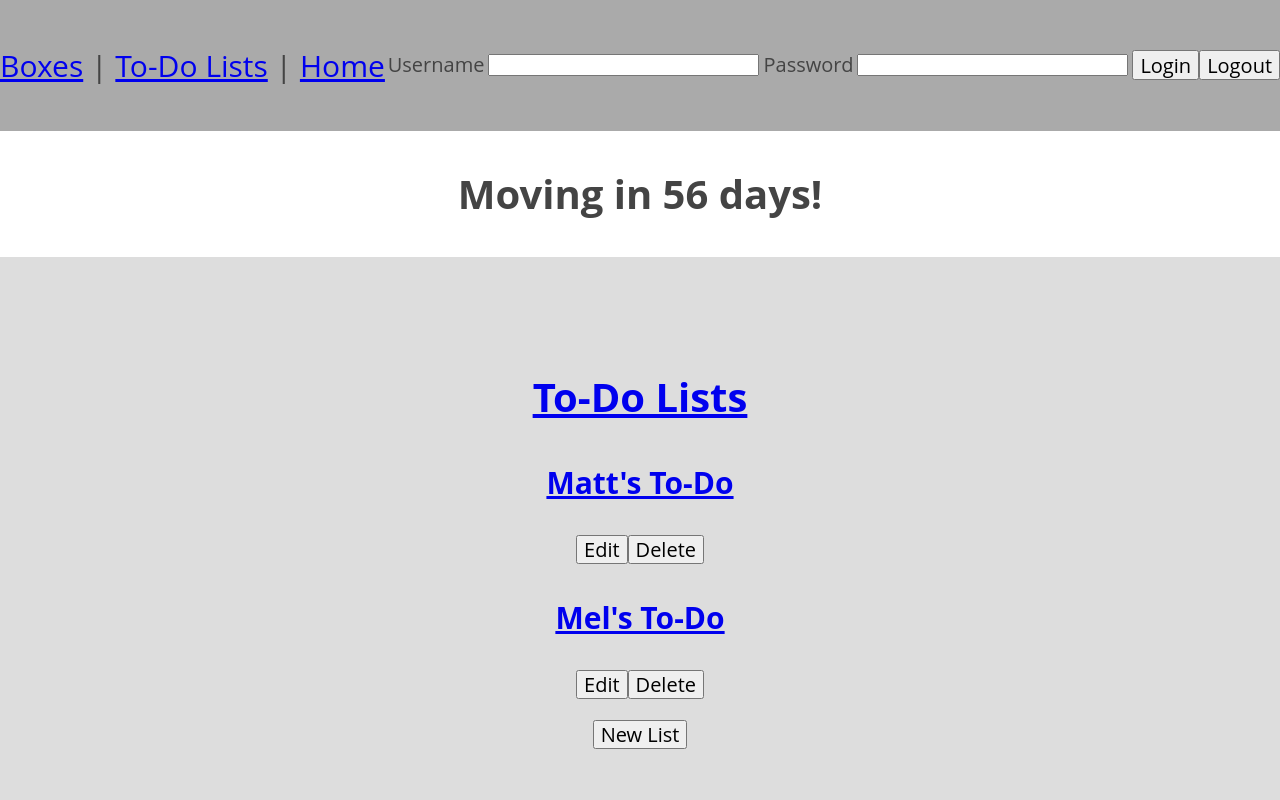
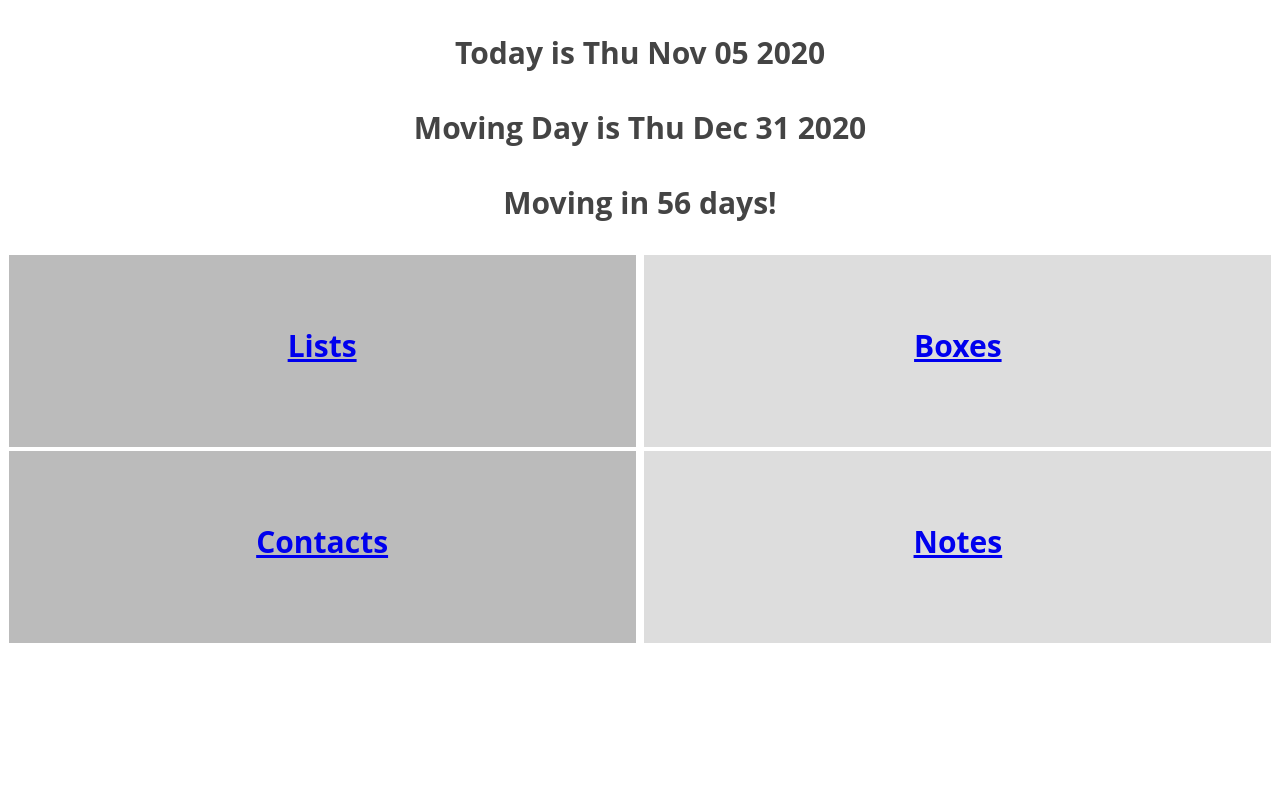
Before and after one commit to matt-ros/moving-day-client, a React (Create React App) app: page /homepage in a window 1280 px wide. Shown: the top 800 px of the page. Built offline with nearby package versions, Linux system fonts and the light colour scheme.

Commit message:
Update static app per user feedback
Added today's date and moving date to Countdown component.  Homepage
component no longer displays other components, just links to them.

```diff
--- a/src/App.js
+++ b/src/App.js
@@ -16,7 +16,10 @@ class App extends React.Component {
   render() {
     return (
       <>
-        <Route path='/' component={Nav} />
+        <Switch>
+          <Route path='/homepage' />
+          <Route path='/' component={Nav} />
+        </Switch>
         <main className='App'>
           <Switch>
             <Route exact path='/' component={LandingPage} />
--- a/src/Countdown/Countdown.js
+++ b/src/Countdown/Countdown.js
@@ -8,8 +8,10 @@ class Countdown extends React.Component {
     const diffInDays = diffInMilliseconds / (1000 * 60 * 60 * 24);
 
     return (
-      <header>
-        <h2>Moving in {diffInDays} days!</h2>
+      <header className='countdown'>
+        <h3>Today is {today.toDateString()}</h3>
+        <h3>Moving Day is {movingDay.toDateString()}</h3>
+        <h3>Moving in {diffInDays} days!</h3>
       </header>
     )
   }
--- a/src/Nav/Nav.js
+++ b/src/Nav/Nav.js
@@ -2,30 +2,39 @@ import React from 'react';
 import { Link } from 'react-router-dom';
 
 class Nav extends React.Component {
-  handleSubmit = e => {
+  handleClickLogin = e => {
     e.preventDefault();
     const { username, password } = e.target;
     username.value = '';
     password.value = '';
     this.props.history.push('/homepage');
   }
+
+  handleClickLogout = e => {
+    e.preventDefault();
+    this.props.history.push('/');
+  }
   render() {
     return (
       <nav>
         <p className='unit'>
-          <Link to='/boxes'>Boxes</Link> |
+          <Link to='/homepage'>Home</Link> |
           {' '}
           <Link to='/lists'>To-Do Lists</Link> |
           {' '}
-          <Link to='/homepage'>Home</Link>
+          <Link to='/boxes'>Boxes</Link> |
+          {' '}
+          <Link to='/contacts'>Contacts</Link> |
+          {' '}
+          <Link to='/notes'>Notes</Link>
         </p>
-        <form className="login-form" onSubmit={this.handleSubmit}>
+        <form className="login-form" onSubmit={this.handleClickLogin}>
           <label htmlFor="username">Username</label>{' '}
           <input type="text" name="username" id="username" /><br />
           <label htmlFor="password">Password</label>{' '}
           <input type="password" name="password" id="password" />{' '}
           <button type="submit">Login</button>
-          <button type='button' onClick={e => this.props.history.push('/')}>Logout</button>
+          <button type='button' onClick={this.handleClickLogout}>Logout</button>
         </form>
       </nav>
     )
--- a/src/UserHomepage/UserHomepage.js
+++ b/src/UserHomepage/UserHomepage.js
@@ -1,6 +1,5 @@
 import React from 'react';
-import BoxesPage from '../BoxesPage/BoxesPage';
-import ListsPage from '../ListsPage/ListsPage';
+import { Link } from 'react-router-dom';
 import Countdown from '../Countdown/Countdown';
 
 class UserHomepage extends React.Component {
@@ -9,9 +8,39 @@ class UserHomepage extends React.Component {
       <>
         <Countdown moving_date={this.props.STORE.moving_date} />
 
-        <ListsPage lists={this.props.STORE.lists} />
+        <div className='links'>
+          <Link to={'/lists'}>
+            <section>
+              <h3>
+                Lists
+              </h3>
+            </section>
+          </Link>
 
-        <BoxesPage boxes={this.props.STORE.boxes} />
+          <Link to={'/boxes'}>
+            <section>
+              <h3>
+                Boxes
+              </h3>
+            </section>
+          </Link>
+
+          <Link to={'/contacts'}>
+            <section>
+              <h3>
+                  Contacts
+              </h3>
+            </section>
+          </Link>
+
+          <Link to={'/notes'}>
+            <section>
+              <h3>
+                  Notes
+              </h3>
+            </section>
+          </Link>
+        </div>
       </>
     )
   }
--- a/src/index.css
+++ b/src/index.css
@@ -57,6 +57,28 @@ section:nth-child(even) {
   display: inline-block;
 }
 
+.links {
+  display: flex;
+  flex-wrap: wrap;
+  justify-content: space-evenly;
+  height: 49vh;
+  width: 100%;
+}
+
+.links a {
+  /* flex: 1; */
+  width: 49%;
+}
+
+.links section {
+  min-height: 24vh;
+  max-height: 24vh;
+}
+
+.links a:nth-child(even) section {
+  background-color: #ddd;
+}
+
 @media all and (min-width: 400px) {
   nav p {
     font-size: 30px;
```
